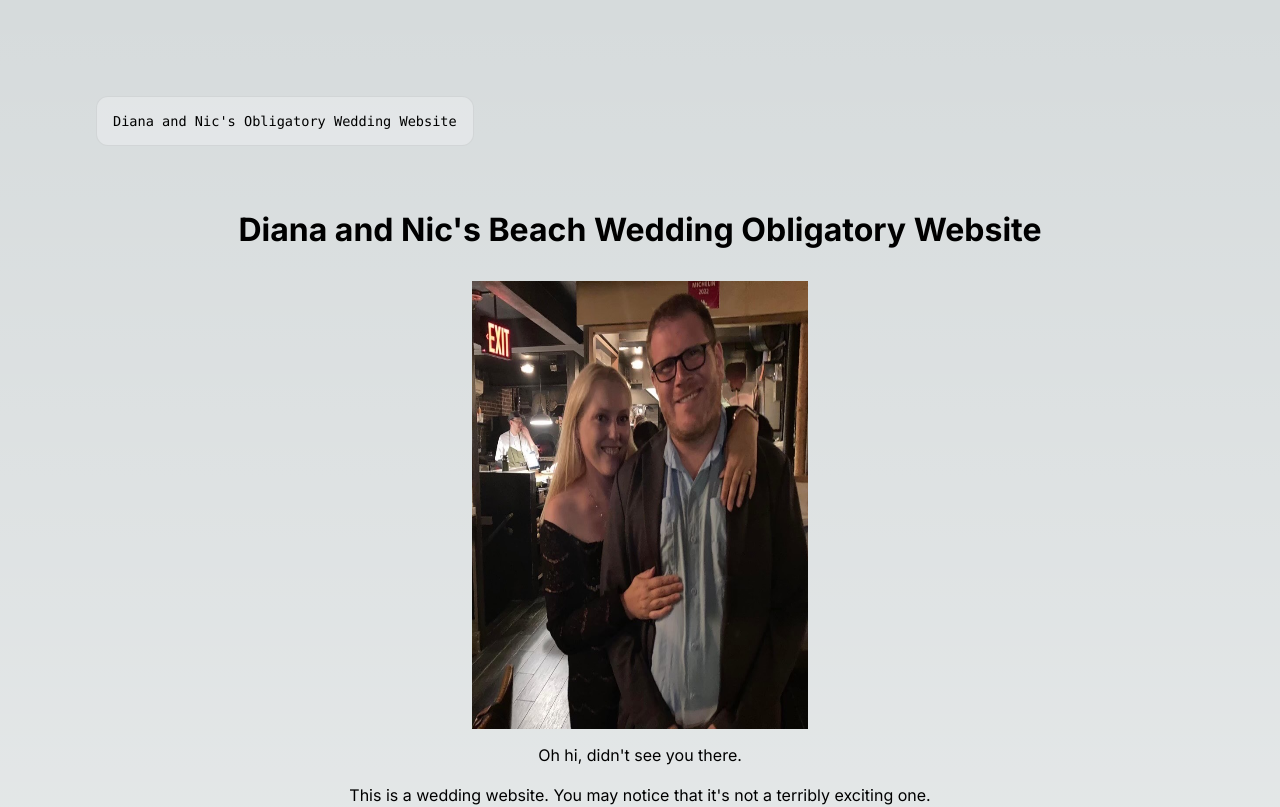
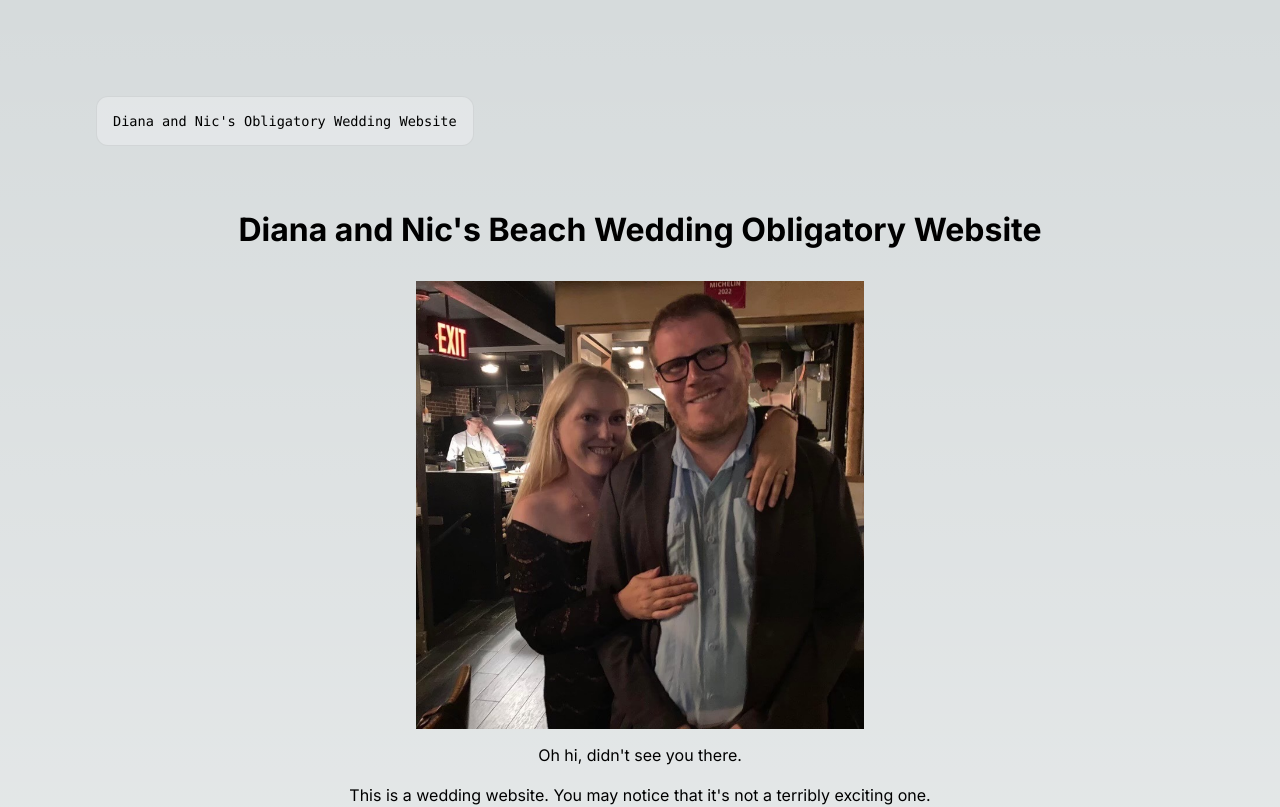
Before and after one commit to feitelogram/wedding-thing, a Next.js app: page / in a window 1280 px wide. Shown: the top 807 px of the page. Built offline with nearby package versions, Linux system fonts and the light colour scheme.

Commit message:
Update page.tsx

```diff
--- a/app/page.tsx
+++ b/app/page.tsx
@@ -16,7 +16,7 @@ export default function Home() {
           className={styles.logo}
           src="/dnn_alt.jpg"
           alt="Next.js Logo"
-          width={336}
+          width={448}
           height={448}
           style={{ marginBottom: "1em" }}
           priority
```
